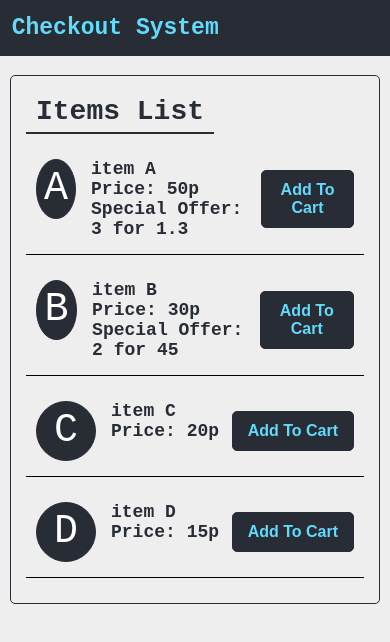
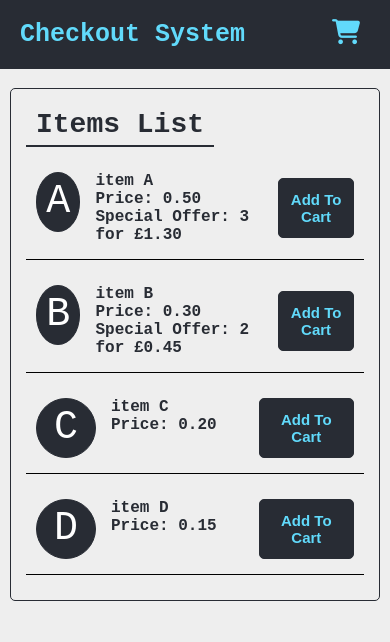
Before and after one commit to chinaza-Sommie/checkout_system, a React (Create React App) app: page / in a window 390 px wide. Shown: the top 642 px of the page. Built offline with nearby package versions, Linux system fonts and the light colour scheme.

Commit message:
optimization

```diff
--- a/public/index.html
+++ b/public/index.html
@@ -15,6 +15,8 @@
       user's mobile device or desktop. See https://developers.google.com/web/fundamentals/web-app-manifest/
     -->
     <link rel="manifest" href="%PUBLIC_URL%/manifest.json" />
+
+    <!-- <link rel="stylesheet" href="path/to/font-awesome/css/font-awesome.min.css"> -->
     <!--
       Notice the use of %PUBLIC_URL% in the tags above.
       It will be replaced with the URL of the `public` folder during the build.
@@ -29,15 +31,8 @@
   <body>
     <noscript>You need to enable JavaScript to run this app.</noscript>
     <div id="root"></div>
-    <!--
-      This HTML file is a template.
-      If you open it directly in the browser, you will see an empty page.
 
-      You can add webfonts, meta tags, or analytics to this file.
-      The build step will place the bundled scripts into the <body> tag.
+  </body>
 
-      To begin the development, run `npm start` or `yarn start`.
-      To create a production bundle, use `npm run build` or `yarn build`.
-    -->
-  </body>
+  <script src="https://kit.fontawesome.com/2cc90a5e46.js" crossorigin="anonymous"></script>
 </html>
--- a/src/App.css
+++ b/src/App.css
@@ -14,6 +14,10 @@ body{
   font-size: 23px;
   font-weight: bold;
   width: 100%;
+}
+
+.checkoutHeader .cartIcon{
+  display: none;
 }
 
 .itemsList-container{
@@ -184,6 +188,18 @@ body{
 
 
 @media (max-width: 600px){
+  .checkoutHeader{
+    font-size: 25px;
+    padding: 20px;
+    display: flex;
+    justify-content: space-between;
+    align-items: center;
+  }
+
+  .checkoutHeader .cartIcon{
+    display: block;
+    margin-right: 10px;
+  }
   .itemsList-container{
     display: block;
     box-sizing: border-box;
@@ -199,9 +215,19 @@ body{
     width: 100%;
   }
 
+  .eachitem button{
+    width: 30%;
+    font-size: 15px;
+    padding: 12px 8px;
+  }
+
+  .item-Description{
+    font-size: 16px;
+  }
+
   .cartdisplay{
-  width: 100%;
-  display: none;
-}
+    width: 100%;
+    display: none;
+  }
 
 }
--- a/src/components/checkout.js
+++ b/src/components/checkout.js
@@ -1,16 +1,11 @@
 import React, {useState} from "react";
+import {itemsData, itemsDataSet} from "../data/data.js"
 
-const itemsData = [
-        { product: "A", name: "item A", price: 50, special:{quantity: 3, price: 1.30}},
-        { product: "B", name: "item B", price: 30, special:{quantity: 2, price: 45}},
-        { product: "C", name: "item C", price: 20},
-        { product: "D", name: "item D", price: 15}
-    ];
 
 function ItemsList() {
+
     const [cart, setCart] = useState({});
-
-
+    const isMobile = window.innerWidth < 651;
 
     const addToCart = (product) => {
         setCart((prev) => ({
@@ -28,7 +23,7 @@ function ItemsList() {
     }
 
     const GetEachItemPriceTotal = (product, quantity) => {
-        const productSet = itemsData.find((item) => item.product === product);
+        const productSet = itemsDataSet[product];
 
         if(!productSet) return 0;
 
@@ -38,21 +33,20 @@ function ItemsList() {
             const specialTotal = (remainingqty * productSet.price) + (numberOfSpecials * productSet.special.price)
 
             // console.log(specialTotal.toFixed(2));
-            return specialTotal.toFixed(2);
+            return specialTotal;
         }
         return quantity * productSet.price;
     }
 
     const calculateTotalPrice = () => {
         return Object.entries(cart).reduce(
-            (sum, [product, quantity]) => sum + Number(GetEachItemPriceTotal(product, quantity)), 0
+            (sum, [product, quantity]) => sum + GetEachItemPriceTotal(product, quantity), 0
         )
     }
 
-    console.log(calculateTotalPrice());
-
   return (
     <div className="itemsList-container" >
+        {/* {isMobile ? ( <>hi there</>) : (<>desktop</>)} */}
 
         <div className="itemsList-content itemsList">
             <div className="itemsList-title"> Items List </div>
@@ -62,9 +56,9 @@ function ItemsList() {
                         <div id="itemDisplayImage">{item.product}</div>
                         <div className="item-Description">
                             <div>{item.name}</div>
-                            <div><b>Price:</b> {item.price}p </div>
+                            <div><b>Price:</b> {item.price.toFixed(2)} </div>
                             {item.special && (
-                                <div><b>Special Offer:</b> {item.special.quantity} for {item.special.price} </div>
+                                <div><b>Special Offer:</b> {item.special.quantity} for £{(item.special.price).toFixed(2)} </div>
                             )}
 
                         </div>
@@ -88,7 +82,7 @@ function ItemsList() {
         ) : (
             <>
             {Object.entries(cart).map(([key,value]) => {
-                const item = itemsData.find((item) => item.product === key);
+                const item = itemsDataSet[key];
                 return (
 
                         <div className="eachitem">
@@ -96,7 +90,7 @@ function ItemsList() {
                                 <div id="itemDisplayImage">{key}</div>
                                 <div className="item-Description">
                                     <div>{item.name}</div>
-                                    <div><b>Price:</b> {GetEachItemPriceTotal(key,value)} </div>
+                                    <div><b>Price:</b> {GetEachItemPriceTotal(key,value).toFixed(2)} </div>
 
                                     {/* <div><b>Special Offer:</b> 3 for 1.30 </div> */}
                                 </div>
@@ -114,7 +108,7 @@ function ItemsList() {
 
                 )})}
 
-                <div className="cart total"><b>Total:</b> {calculateTotalPrice()}</div>
+                <div className="cart total"><b>Total:</b> {calculateTotalPrice().toFixed(2)}</div>
             </>
         )}
 
--- a/src/components/header.js
+++ b/src/components/header.js
@@ -4,6 +4,10 @@ function Header() {
       <div>
         Checkout System
       </div>
+      <div className="cartIcon">
+        <i className="fa-solid fa-cart-shopping"></i>
+      </div>
+
     </div>
   );
 }
--- /dev/null
+++ b/src/data/data.js
@@ -0,0 +1,9 @@
+export const itemsData = [
+        { product: "A", name: "item A", price: 0.50, special:{quantity: 3, price: 1.30}},
+        { product: "B", name: "item B", price: 0.30, special:{quantity: 2, price: 0.45}},
+        { product: "C", name: "item C", price: 0.20},
+        { product: "D", name: "item D", price: 0.15}
+    ];
+
+
+export const itemsDataSet = Object.fromEntries(itemsData.map((item) => [item.product, item]));
```
